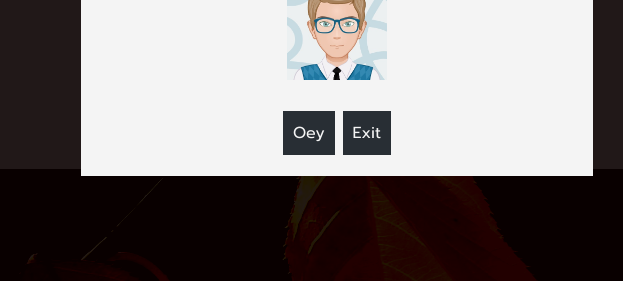
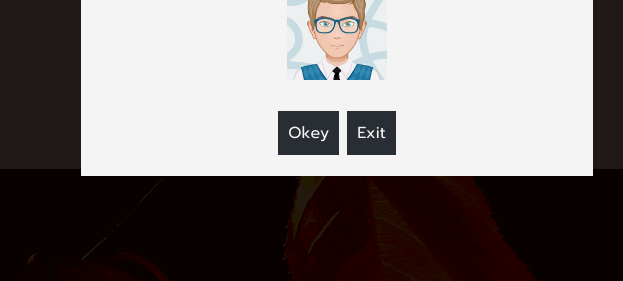
Before and after one commit to pawelkarauda/myPortfolio, a plain HTML site: page index.html in a window 1280 px wide. Both pictures are taken after a click on the element 261 px from the left and 3190 px from the top of the page. Shown: the part 3127-3408 px from the top of the page, 303-926 px from the left. Drawn offline with Linux system fonts and the light colour scheme.

Commit message:
I repaired few mistakes in text.

```diff
--- a/index.html
+++ b/index.html
@@ -137,7 +137,7 @@
                                     <a href="https://google.com">Google</a>
                                     <img src="img/me-photo.jpg" alt="me" width="100px" height="100px">
                                     <div class="skills-modal-content-buttons">
-                                        <a class="skills-modal-exit">Oey</a>
+                                        <a class="skills-modal-exit">Okey</a>
                                         <a class="skills-modal-exit">Exit</a>
                                     </div>
                                 </div>
```
